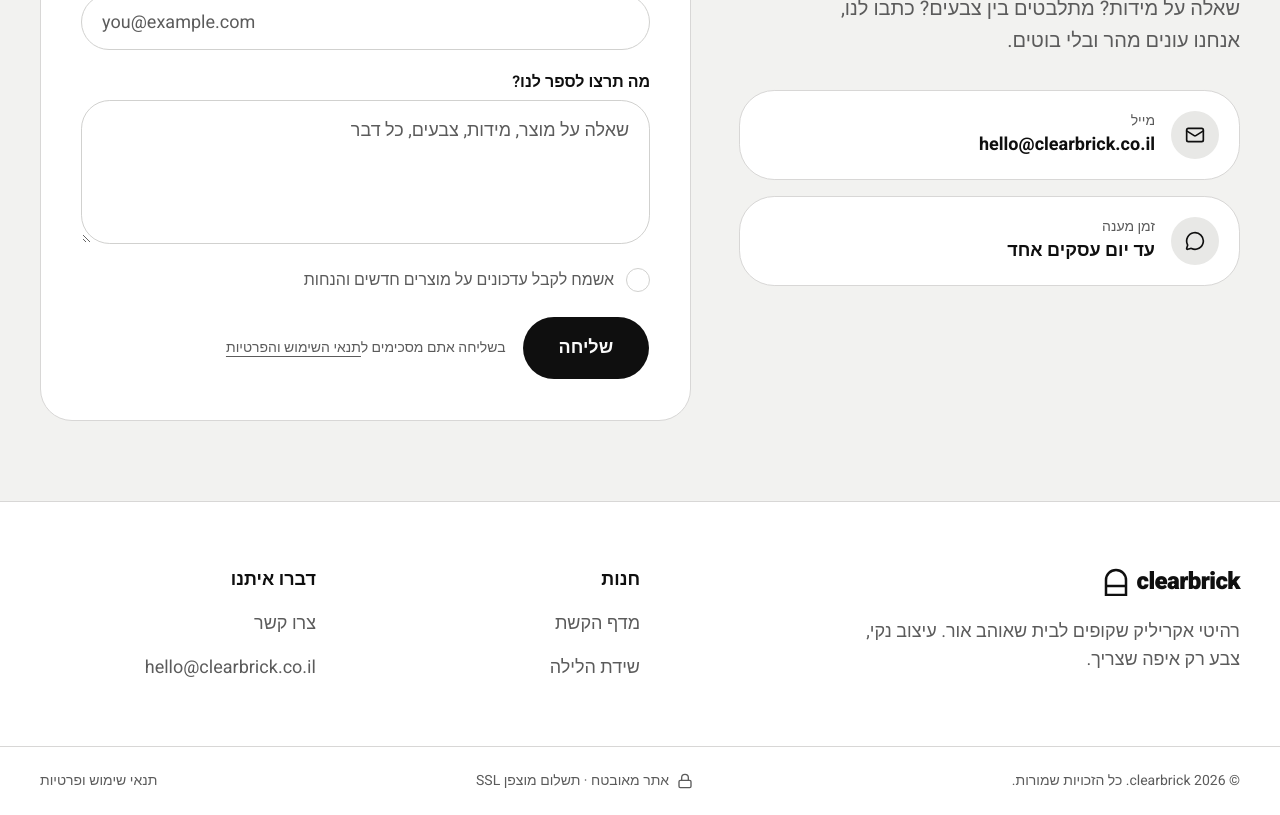
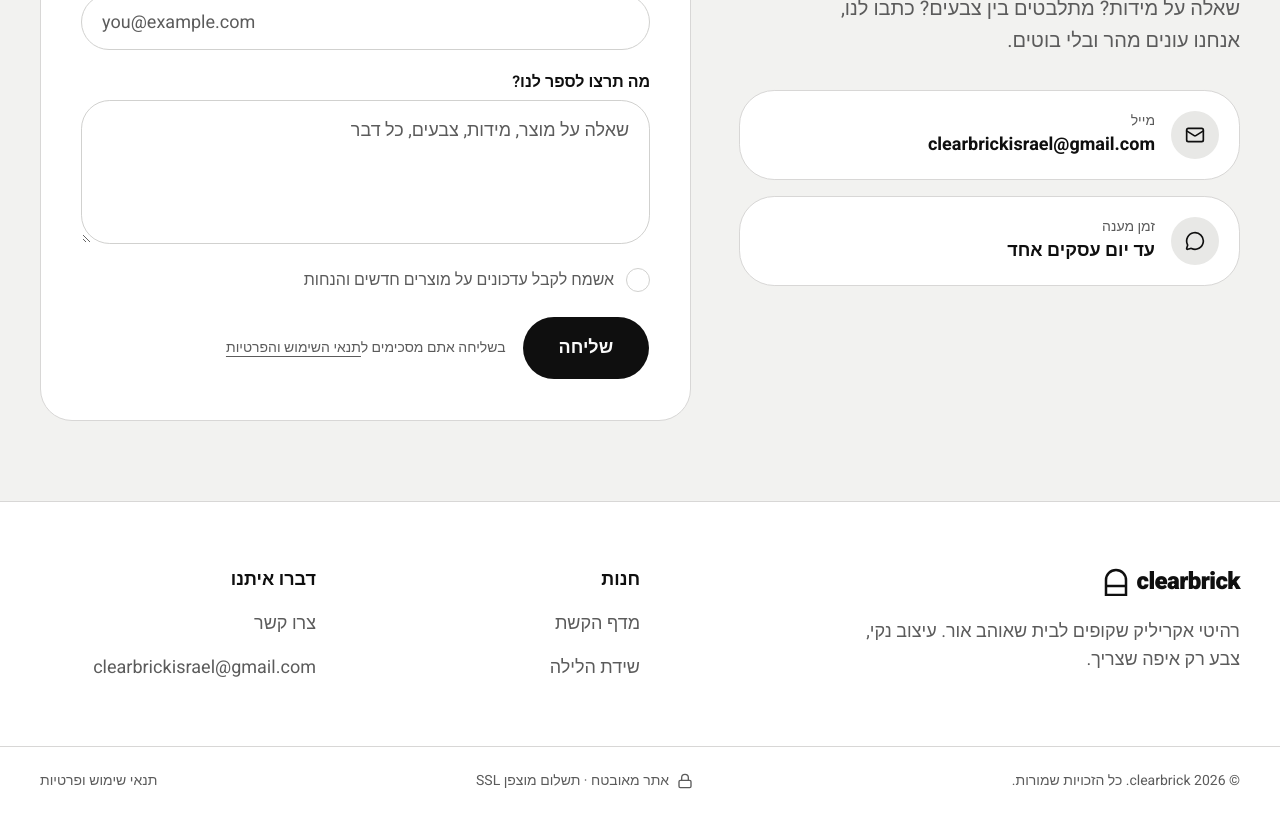
Before and after one commit to netanelvaknin/clearbrick, a Next.js app: page /contact in a window 1280 px wide. Shown: the part 360-1175 px from the top of the page. Built offline with nearby package versions, Linux system fonts and the light colour scheme.

Commit message:
Contact email: clearbrickisrael@gmail.com
Co-Authored-By: Claude Opus 5.5 <noreply@anthropic.com>

```diff
--- a/src/app/contact/page.tsx
+++ b/src/app/contact/page.tsx
@@ -17,11 +17,11 @@ export default function ContactPage() {
           שאלה על מידות? מתלבטים בין צבעים? כתבו לנו, אנחנו עונים מהר ובלי בוטים.
         </p>
         <div className="flex flex-col gap-4">
-          <a href="mailto:hello@clearbrick.co.il" className="flex items-center gap-4 rounded-3xl border border-border bg-card p-5 transition hover:border-foreground">
+          <a href="mailto:clearbrickisrael@gmail.com" className="flex items-center gap-4 rounded-3xl border border-border bg-card p-5 transition hover:border-foreground">
             <span className="grid size-12 place-items-center rounded-full bg-muted"><MailIcon className="size-5" /></span>
             <span className="flex flex-col">
               <span className="text-sm text-muted-foreground">מייל</span>
-              <span dir="ltr" className="text-lg font-bold">hello@clearbrick.co.il</span>
+              <span dir="ltr" className="text-lg font-bold">clearbrickisrael@gmail.com</span>
             </span>
           </a>
           <div className="flex items-center gap-4 rounded-3xl border border-border bg-card p-5">
--- a/src/app/terms/page.tsx
+++ b/src/app/terms/page.tsx
@@ -77,7 +77,7 @@ const SECTIONS: { id: string; title: string; body: React.ReactNode }[] = [
         </p>
         <p>
           לפי חוק הגנת הפרטיות, התשמ״א-1981, אתם רשאים לבקש לעיין במידע שנשמר עליכם, לתקן אותו או למחוק אותו. פנו אלינו
-          במייל <a href="mailto:hello@clearbrick.co.il">hello@clearbrick.co.il</a>.
+          במייל <a href="mailto:clearbrickisrael@gmail.com">clearbrickisrael@gmail.com</a>.
         </p>
       </>
     ),
@@ -127,7 +127,7 @@ const SECTIONS: { id: string; title: string; body: React.ReactNode }[] = [
     title: "יצירת קשר",
     body: (
       <p>
-        שאלות על התנאים או על הפרטיות? כתבו לנו ל-<a href="mailto:hello@clearbrick.co.il">hello@clearbrick.co.il</a> או דרך{" "}
+        שאלות על התנאים או על הפרטיות? כתבו לנו ל-<a href="mailto:clearbrickisrael@gmail.com">clearbrickisrael@gmail.com</a> או דרך{" "}
         <Link href="/contact">טופס יצירת הקשר</Link>.
       </p>
     ),
--- a/src/components/site-footer.tsx
+++ b/src/components/site-footer.tsx
@@ -26,8 +26,8 @@ export function SiteFooter() {
           <Link href="/contact" className="text-lg text-muted-foreground hover:text-foreground">
             צרו קשר
           </Link>
-          <a href="mailto:hello@clearbrick.co.il" dir="ltr" className="w-fit text-lg text-muted-foreground hover:text-foreground">
-            hello@clearbrick.co.il
+          <a href="mailto:clearbrickisrael@gmail.com" dir="ltr" className="w-fit text-lg text-muted-foreground hover:text-foreground">
+            clearbrickisrael@gmail.com
           </a>
         </div>
       </div>
```
